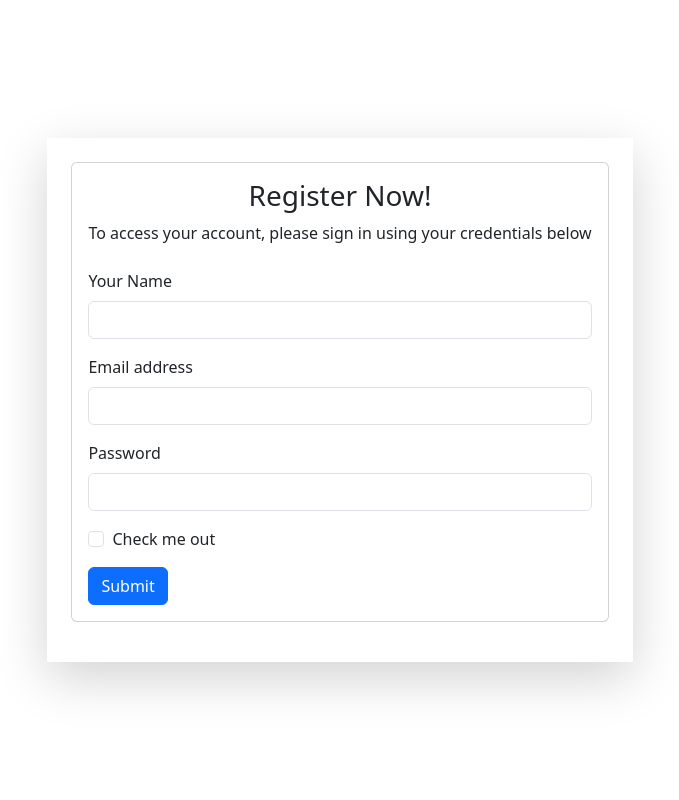
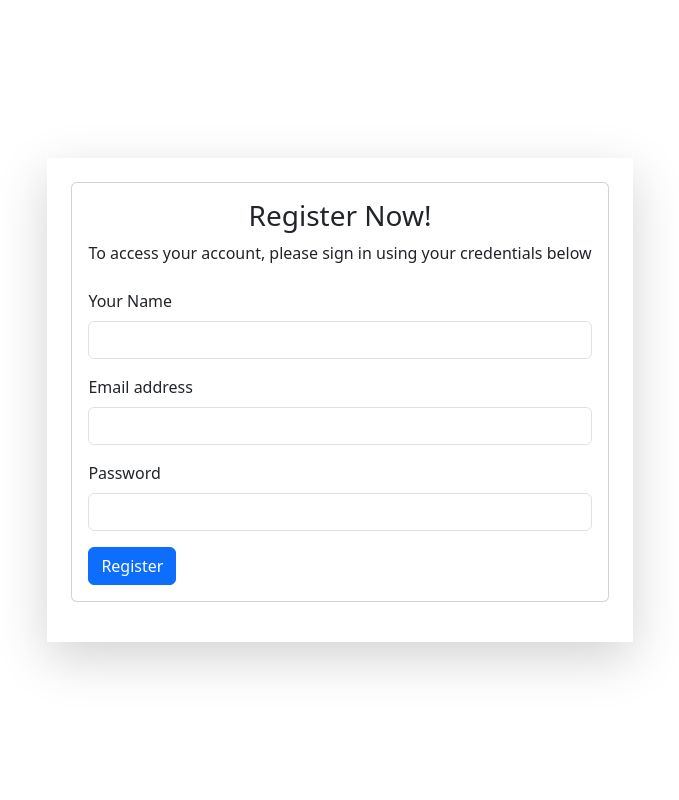
Before and after one commit to DasunNethsara-04/flask-app, a Flask app: page /register in a window 1280 px wide. Shown: the part 56-856 px from the top of the page, without its empty margins (300-979 px from the left). Run offline with Flask 3, Linux system fonts and the light colour scheme.

Commit message:
Login and register UI finished

```diff
--- a/templates/Register.html
+++ b/templates/Register.html
@@ -25,17 +25,7 @@
             >
             <input type="password" class="form-control" name="password" />
           </div>
-          <div class="mb-3 form-check">
-            <input
-              type="checkbox"
-              class="form-check-input"
-              id="exampleCheck1"
-            />
-            <label class="form-check-label" for="exampleCheck1"
-              >Check me out</label
-            >
-          </div>
-          <button type="submit" class="btn btn-primary">Submit</button>
+          <button type="submit" class="btn btn-primary">Register</button>
         </form>
       </div>
     </div>
```
Also changed, not shown: templates/Login.html (+1 -11 lines).
